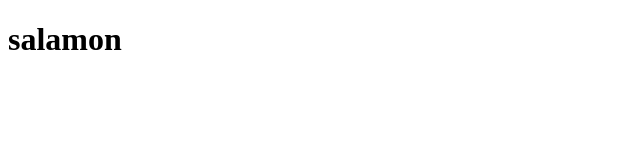
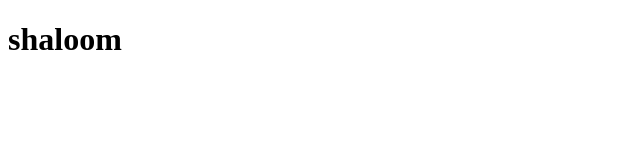
Before and after one commit to Arash249/coursera-test, a plain HTML site: page index.html in a window 1280 px wide. Shown: the full height of the page, 0-640 px from the left. Drawn offline with Linux system fonts and the light colour scheme.

Commit message:
first web file

```diff
--- a/index.html
+++ b/index.html
@@ -6,7 +6,7 @@
   </head>
   <body>
     <h1>
-      salamon
+      shaloom
     </h1>
 
   </body>
```
